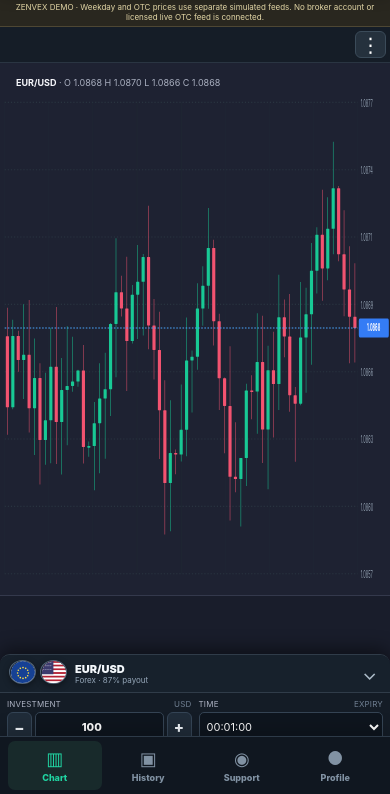
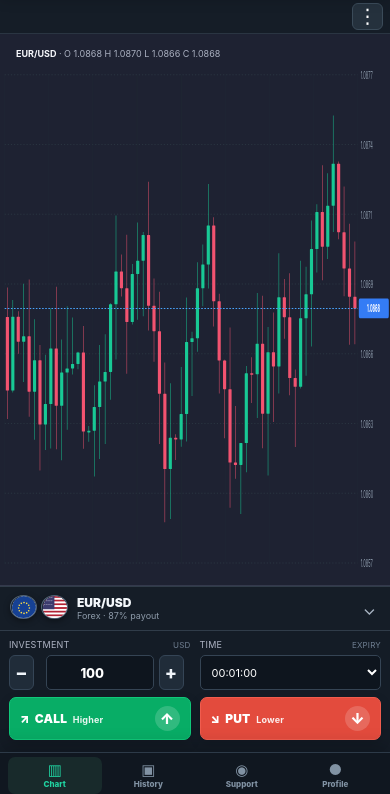
Before and after one commit to hk231182-design/zenvex, a plain HTML site: page index.html in a window 390 px wide. Shown: the part 50-844 px from the top of the page. Drawn offline with Linux system fonts and the light colour scheme.

Commit message:
Update index.html

```diff
--- a/index.html
+++ b/index.html
@@ -742,53 +742,107 @@ button,input,select{transition:background-color .15s,border-color .15s,box-shado
 
 
 
-/* FINAL MOBILE FIT FIX: remove the upper pair bar and fit chart + trade controls to phone viewport */
+/* ZENVEX MOBILE CHART-FIRST LAYOUT — final responsive override */
 @media (max-width:760px){
-  html,body{width:100%!important;height:100%!important;min-height:100%!important;overflow:hidden!important;overscroll-behavior:none!important}
-  body{display:flex!important;flex-direction:column!important;padding:0!important}
-  .top{display:flex!important;flex:0 0 48px!important;height:48px!important;min-height:48px!important;position:relative!important;top:auto!important}
-  .warning{display:block!important;flex:0 0 auto!important;min-height:22px!important;padding:4px 6px!important;font-size:8px!important;line-height:1.25!important;white-space:normal!important}
-  .layout{display:block!important;flex:1 1 auto!important;width:100%!important;height:0!important;min-height:0!important;overflow:hidden!important}
-  .main{display:block!important;width:100%!important;height:100%!important;min-height:0!important;overflow:hidden!important;padding:0!important;margin:0!important}
-  .workspace{display:block!important;width:100%!important;height:100%!important;min-height:0!important;overflow:hidden!important}
-  .chartcol{display:flex!important;flex-direction:column!important;width:100%!important;height:100%!important;min-height:0!important;gap:0!important;padding:0 0 198px!important;overflow:hidden!important}
-  .chartcol>.asset-tabs,.chartcol>.marketbar,#desktopAssetSelector,.asset-tabs{display:none!important;visibility:hidden!important;height:0!important;min-height:0!important;max-height:0!important;width:0!important;margin:0!important;padding:0!important;border:0!important;overflow:hidden!important;pointer-events:none!important}
-  .chartcol>div:has(>.chart-tools){display:flex!important;flex:1 1 auto!important;flex-direction:column!important;min-height:0!important;height:0!important;overflow:hidden!important}
-  .chart-tools{flex:0 0 36px!important;height:36px!important;min-height:36px!important;max-height:36px!important;overflow-x:auto!important;overflow-y:hidden!important;flex-wrap:nowrap!important;white-space:nowrap!important;padding:3px 4px!important;gap:2px!important;border-radius:0!important}
-  .chart-tools button{flex:0 0 auto!important;padding:5px 6px!important;font-size:9px!important}
-  .chart-tools .tool-spacer{display:block!important;flex:1 1 auto!important;min-width:0!important}
-  .chart-shell{display:flex!important;flex:1 1 auto!important;flex-direction:column!important;min-height:0!important;height:0!important;overflow:hidden!important;border-radius:0!important;border-left:0!important;border-right:0!important}
-  .chart{display:block!important;flex:1 1 auto!important;width:100%!important;height:0!important;min-height:0!important;max-height:none!important;position:relative!important}
-  .chart-foot{flex:0 0 auto!important;min-height:22px!important;padding:4px 6px!important;font-size:8px!important;line-height:1.2!important;gap:3px 7px!important;overflow:hidden!important}
-  .chart-foot span:nth-child(2),.chart-foot span:nth-child(4),.chart-foot span:nth-child(5){display:none!important}
-  .tradepanel{display:block!important;position:fixed!important;left:0!important;right:0!important;bottom:0!important;z-index:25!important;width:100%!important;max-height:198px!important;overflow-y:auto!important;overflow-x:hidden!important;align-self:stretch!important;margin:0!important;border-radius:10px 10px 0 0!important;border-bottom:0!important;border-left:0!important;border-right:0!important;box-shadow:0 -5px 18px #0007!important;padding-bottom:env(safe-area-inset-bottom)!important}
-  .tradepanel>.mobile-asset-selector{display:flex!important;position:relative!important;min-height:38px!important;height:38px!important;padding:4px 9px!important;gap:8px!important;border-radius:0!important;border-left:0!important;border-right:0!important;border-top:0!important;margin:0!important}
-  .mobile-asset-selector .mobile-asset-copy{display:flex!important;flex:1!important;min-width:0!important;flex-direction:column!important;gap:1px!important}
-  .mobile-asset-selector .mobile-asset-copy strong{font-size:11px!important;line-height:1.1!important}
-  .mobile-asset-selector .mobile-asset-copy small{font-size:8px!important;line-height:1.1!important}
-  .tradepanel .trade-title{display:none!important}
-  .trade-content{display:grid!important;grid-template-columns:minmax(0,1fr) minmax(0,1fr)!important;align-items:end!important;gap:5px 7px!important;padding:6px 7px calc(6px + env(safe-area-inset-bottom))!important}
-  .trade-content .field{min-width:0!important;margin:0!important}
-  .trade-content .field label{font-size:8px!important;margin-bottom:3px!important}
-  .trade-content .amount-row{display:grid!important;grid-template-columns:25px minmax(0,1fr) 25px!important;gap:3px!important}
-  .trade-content .amount-row button{height:30px!important;min-height:30px!important;padding:0!important;font-size:15px!important}
-  .trade-content .amount-row input,.trade-content .field select{height:30px!important;min-height:30px!important;padding:4px 3px!important;font-size:11px!important;min-width:0!important}
+  :root{--mobile-dock:174px}
+  html,body{width:100%;height:100%;min-height:100%;margin:0;overflow:hidden;overscroll-behavior:none}
+  body{min-width:320px;min-height:100dvh;height:100dvh;display:flex;flex-direction:column;overflow:hidden;padding:0}
+  .top{flex:0 0 49px;height:49px;min-height:49px;position:relative;top:auto;z-index:10;padding:0 9px;gap:8px;overflow:hidden}
+  .brand{font-size:15px;gap:6px;min-width:0;white-space:nowrap}
+  .brand-mark{width:27px;height:27px;min-width:27px;border-radius:8px}
+  .account-mode{display:none}
+  .balance{margin-left:auto;white-space:nowrap}
+  .balance small{font-size:8px;margin-bottom:2px}
+  .balance strong{font-size:11px}
+  .add-funds{padding:7px 8px;font-size:9px;white-space:nowrap}
+  #reset{display:none}
+  .profile{display:none}
+  .warning{flex:0 0 auto;min-height:22px;padding:4px 7px;font-size:8px;line-height:1.25;text-align:center;white-space:nowrap;overflow:hidden;text-overflow:ellipsis}
+  .layout{display:block;flex:1 1 0;height:0;min-height:0;width:100%;overflow:hidden}
+  .rail{display:none}
+  .main{display:block;width:100%;height:100%;min-height:0;min-width:0;margin:0;padding:0;overflow:hidden}
+  .workspace{display:block;width:100%;height:100%;min-height:0;min-width:0;overflow:hidden}
+  .chartcol{display:flex;flex-direction:column;gap:0;width:100%;height:calc(100% - var(--mobile-dock));min-height:0;min-width:0;padding:0;margin:0;overflow:hidden}
+  .chartcol>.asset-tabs,.chartcol>.marketbar,#desktopAssetSelector,.asset-tabs{display:none!important}
+  .chartcol>div:has(>.chart-tools){display:flex;flex:1 1 auto;flex-direction:column;width:100%;height:0;min-height:0;overflow:hidden}
+  .chart-tools{display:flex;flex:0 0 37px;height:37px;min-height:37px;max-height:37px;flex-wrap:nowrap;gap:3px;padding:3px 5px;overflow-x:auto;overflow-y:hidden;white-space:nowrap;border-radius:0;border-left:0;border-right:0;scrollbar-width:none}
+  .chart-tools::-webkit-scrollbar{display:none}
+  .chart-tools button,.chart-tools select{flex:0 0 auto;padding:6px 7px;font-size:10px}
+  .chart-tools .tool-spacer{display:none}
+  .chart-tools .tool-divider{flex:0 0 1px;margin:0 2px}
+  .chart-shell{display:flex;flex:1 1 auto;flex-direction:column;width:100%;height:0;min-height:0;border-radius:0;border-left:0;border-right:0;overflow:hidden}
+  .chart{position:relative;display:block;flex:1 1 auto;width:100%;height:0;min-height:0;max-height:none;overflow:hidden}
+  .chart svg{display:block;width:100%;height:100%}
+  .legend{left:7px;top:7px;font-size:9px;max-width:calc(100% - 12px);white-space:nowrap;overflow:hidden}
+  .chart-foot{flex:0 0 23px;min-height:23px;height:23px;display:flex;align-items:center;justify-content:space-between;gap:4px;padding:3px 6px;font-size:8px;line-height:1;overflow:hidden;white-space:nowrap}
+  .chart-foot span:nth-child(2),.chart-foot span:nth-child(5){display:none}
+  .tradepanel{display:block;position:fixed;left:0;right:0;bottom:0;z-index:30;width:100%;height:var(--mobile-dock);max-height:var(--mobile-dock);min-height:var(--mobile-dock);margin:0;padding:0 0 env(safe-area-inset-bottom);overflow:hidden;align-self:stretch;border:1px solid #2b3543;border-bottom:0;border-left:0;border-right:0;border-radius:12px 12px 0 0;background:#151d27;box-shadow:0 -5px 22px #0008}
+  .tradepanel>.mobile-asset-selector{display:flex;width:100%;height:39px;min-height:39px;max-height:39px;align-items:center;gap:8px;padding:4px 11px;margin:0;border:0;border-bottom:1px solid #2b3543;border-radius:0;background:#151d27;text-align:left}
+  .mobile-asset-selector #mobileAssetFlags,.mobile-asset-selector>span:first-child{flex:0 0 auto;font-size:19px;line-height:1}
+  .mobile-asset-selector .mobile-asset-copy{display:flex;flex:1;min-width:0;flex-direction:column;gap:2px}
+  .mobile-asset-selector .mobile-asset-copy strong{font-size:12px;line-height:1.1}
+  .mobile-asset-selector .mobile-asset-copy small{font-size:9px;line-height:1.1;color:#8d9aa9}
+  .mobile-asset-chevron{margin-left:auto;font-size:17px;color:#aab6c4}
+  .tradepanel .trade-title{display:none}
+  .trade-content{display:grid;grid-template-columns:minmax(0,1fr) minmax(0,1fr);grid-template-rows:auto 39px;align-items:end;gap:6px 8px;width:100%;height:calc(var(--mobile-dock) - 39px);padding:7px 9px 8px;overflow:hidden}
+  .trade-content .field{display:block;min-width:0;margin:0;align-self:end}
+  .trade-content .field label{display:flex;align-items:center;justify-content:space-between;margin:0 0 4px;font-size:9px;line-height:1.1}
+  .trade-content .amount-row{display:grid;grid-template-columns:29px minmax(0,1fr) 29px;gap:4px;width:100%;min-width:0}
+  .trade-content .amount-row button{height:32px;min-height:32px;padding:0;font-size:16px;border-radius:6px}
+  .trade-content .amount-row input,.trade-content .field select{width:100%;min-width:0;height:32px;min-height:32px;padding:4px 5px;font-size:11px;border-radius:6px}
   .trade-content .quick-amount,.trade-content .return-box,.trade-content .trade-note{display:none!important}
-  .trade-content .order-btn{display:flex!important;grid-column:auto!important;justify-content:center!important;align-items:center!important;height:36px!important;min-height:36px!important;padding:6px 4px!important;margin:0!important;font-size:11px!important;border-radius:6px!important}
-  .trade-content .order-btn small,.trade-content .order-btn .arrow{display:none!important}
+  .trade-content .order-btn{display:flex;grid-column:auto;align-self:stretch;justify-content:center;align-items:center;width:100%;height:39px;min-height:39px;padding:6px 4px;margin:0;border-radius:7px;font-size:13px;font-weight:900;letter-spacing:.4px}
+  .trade-content .order-btn>span:first-child{display:flex;align-items:center;gap:5px}
+  .trade-content .order-btn small{display:inline;font-size:9px;margin-left:3px}
+  .trade-content .order-btn .arrow{font-size:15px;margin-left:5px}
   .history-panel{display:none!important}
+  body:has(#historyPanel.mobile-open) .chartcol{display:none!important}
+  body:has(#historyPanel.mobile-open) .tradepanel{display:none!important}
 }
 @media(max-width:380px){
-  .chartcol{padding-bottom:188px!important}
-  .tradepanel{max-height:188px!important}
-  .tradepanel>.mobile-asset-selector{height:35px!important;min-height:35px!important}
-  .chart-tools{flex-basis:33px!important;height:33px!important;min-height:33px!important;max-height:33px!important}
-  .trade-content{gap:4px 5px!important;padding:5px!important}
-  .trade-content .amount-row{grid-template-columns:22px minmax(0,1fr) 22px!important;gap:2px!important}
-  .trade-content .amount-row input,.trade-content .field select{font-size:10px!important}
-  .trade-content .order-btn{height:33px!important;min-height:33px!important;font-size:10px!important}
+  @media (max-width:760px){
+    :root{--mobile-dock:166px}
+    .top{flex-basis:46px;height:46px;min-height:46px;padding:0 7px;gap:6px}
+    .brand{font-size:14px}.brand-mark{width:25px;height:25px;min-width:25px}
+    .balance small{font-size:7px}.balance strong{font-size:10px}
+    .add-funds{padding:6px;font-size:8px}
+    .chart-tools{flex-basis:34px;height:34px;min-height:34px;max-height:34px}
+    .tradepanel{height:var(--mobile-dock);max-height:var(--mobile-dock);min-height:var(--mobile-dock)}
+    .tradepanel>.mobile-asset-selector{height:36px;min-height:36px;max-height:36px}
+    .trade-content{height:calc(var(--mobile-dock) - 36px);grid-template-rows:auto 36px;gap:5px 6px;padding:6px 7px 7px}
+    .trade-content .amount-row{grid-template-columns:25px minmax(0,1fr) 25px;gap:3px}
+    .trade-content .amount-row button,.trade-content .amount-row input,.trade-content .field select{height:30px;min-height:30px;font-size:10px}
+    .trade-content .order-btn{height:36px;min-height:36px;font-size:12px}
+  }
 }
 
+
+/* Viewport sizing correction: explicit mobile app frame, chart above compact trade dock */
+@media(max-width:760px){
+  :root{--mobile-dock:166px;--mobile-nav:42px}
+  html,body{height:100%!important;height:100dvh!important;min-height:0!important;overflow:hidden!important}
+  body{display:block!important;position:relative!important}
+  .top{position:fixed!important;left:0!important;right:0!important;top:0!important;z-index:40!important;height:49px!important;min-height:49px!important}
+  .warning{display:none!important}
+  .layout{display:block!important;position:fixed!important;left:0!important;right:0!important;top:49px!important;bottom:calc(var(--mobile-nav) + env(safe-area-inset-bottom))!important;width:100%!important;height:auto!important;min-height:0!important;overflow:hidden!important}
+  .main{display:block!important;width:100%!important;height:100%!important;min-height:0!important;min-width:0!important;margin:0!important;padding:0!important;overflow:hidden!important}
+  .workspace{display:block!important;width:100%!important;height:100%!important;min-height:0!important;overflow:hidden!important}
+  .chartcol{display:flex!important;flex-direction:column!important;gap:0!important;width:100%!important;height:calc(100% - var(--mobile-dock))!important;min-height:0!important;padding:0!important;margin:0!important;overflow:hidden!important}
+  .chartcol>div:has(>.chart-tools){display:flex!important;flex:1 1 auto!important;flex-direction:column!important;width:100%!important;height:0!important;min-height:0!important;overflow:hidden!important}
+  .chart-tools{flex:0 0 35px!important;height:35px!important;min-height:35px!important;max-height:35px!important}
+  .chart-shell{display:flex!important;flex:1 1 auto!important;flex-direction:column!important;width:100%!important;height:0!important;min-height:0!important;overflow:hidden!important}
+  .chart{display:block!important;flex:1 1 auto!important;width:100%!important;height:0!important;min-height:0!important;max-height:none!important;overflow:hidden!important}
+  .chart svg{width:100%!important;height:100%!important;display:block!important}
+  .tradepanel{position:fixed!important;left:0!important;right:0!important;bottom:calc(var(--mobile-nav) + env(safe-area-inset-bottom))!important;z-index:35!important;width:100%!important;height:var(--mobile-dock)!important;min-height:var(--mobile-dock)!important;max-height:var(--mobile-dock)!important;overflow:hidden!important}
+  .mobile-bottom-nav{position:fixed!important;left:0!important;right:0!important;bottom:0!important;z-index:45!important;display:grid!important;height:calc(var(--mobile-nav) + env(safe-area-inset-bottom))!important;min-height:calc(var(--mobile-nav) + env(safe-area-inset-bottom))!important;padding-bottom:env(safe-area-inset-bottom)!important}
+  .mobile-bottom-nav button{gap:1px!important;padding:2px!important}
+  .mobile-bottom-nav .nav-icon{font-size:15px!important;line-height:16px!important}
+  .mobile-bottom-nav small{font-size:8px!important}
+}
+@media(max-width:380px){@media(max-width:760px){:root{--mobile-dock:158px;--mobile-nav:40px}.top{height:46px!important;min-height:46px!important}.layout{top:46px!important}.chart-tools{flex-basis:33px!important;height:33px!important;min-height:33px!important;max-height:33px!important}.tradepanel{height:var(--mobile-dock)!important;min-height:var(--mobile-dock)!important;max-height:var(--mobile-dock)!important}.tradepanel>.mobile-asset-selector{height:35px!important;min-height:35px!important;max-height:35px!important}.trade-content{height:calc(var(--mobile-dock) - 35px)!important;grid-template-rows:auto 35px!important;gap:4px 6px!important;padding:5px 7px 6px!important}.trade-content .order-btn{height:35px!important;min-height:35px!important}.mobile-bottom-nav{height:calc(var(--mobile-nav) + env(safe-area-inset-bottom))!important;min-height:calc(var(--mobile-nav) + env(safe-area-inset-bottom))!important}}}
+
+
+@media(max-width:760px){.trade-content .return-box{grid-row:auto!important}.trade-content .order-btn{grid-row:2!important}.trade-content .trade-note{grid-row:auto!important}}
 </style></head>
 <body>
 <header class="top"><div class="brand"><div class="brand-mark">Z</div><span>ZENVEX<em>.</em></span></div><nav class="topnav"><span class="on">◈ Trade</span><span>▤ History</span><span>◉ Support</span></nav><div class="spacer"></div><span class="account-mode">DEMO ACCOUNT</span><div class="balance"><small>Demo balance</small><strong id="balance">$10,000.00</strong></div><button class="add-funds" id="openAccount">Wallet</button><button class="add-funds" id="reset">↻ Reset</button><button class="profile" id="profileButton" aria-label="Profile">Z</button></header>
```
